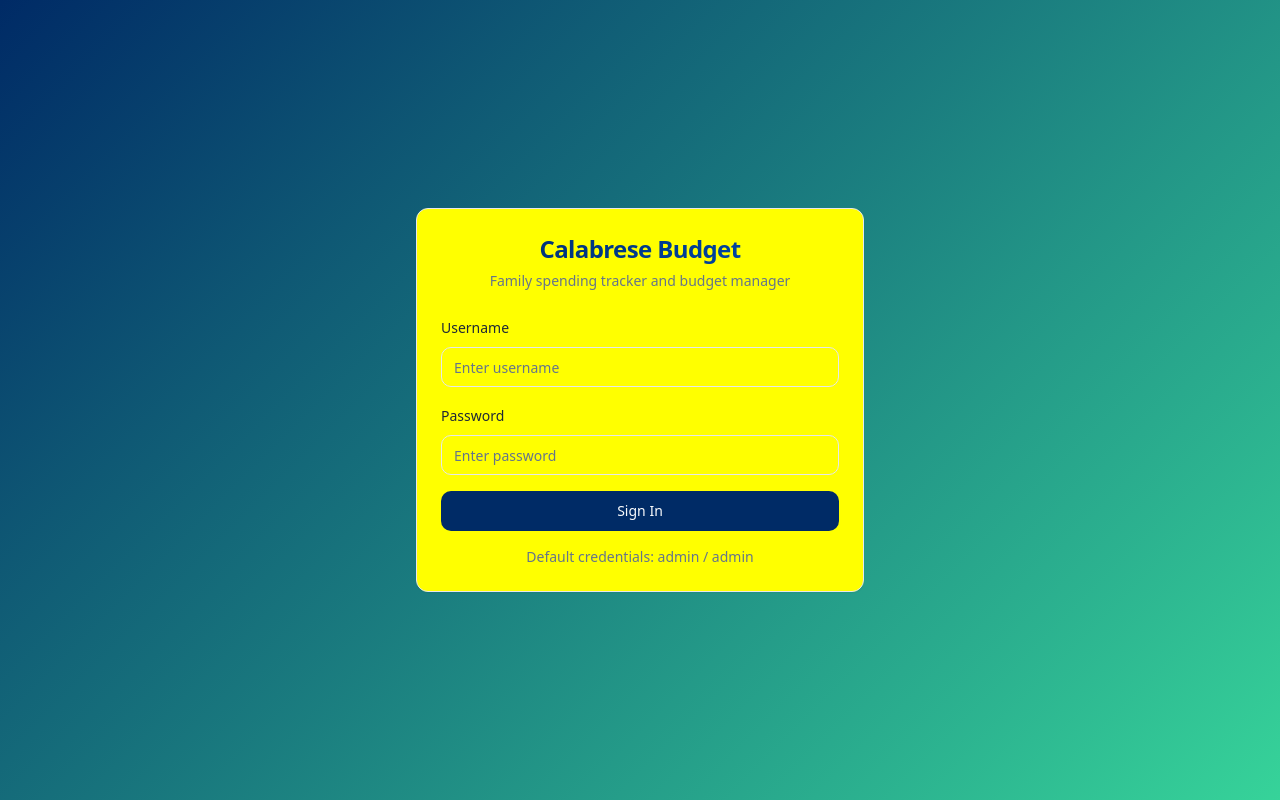
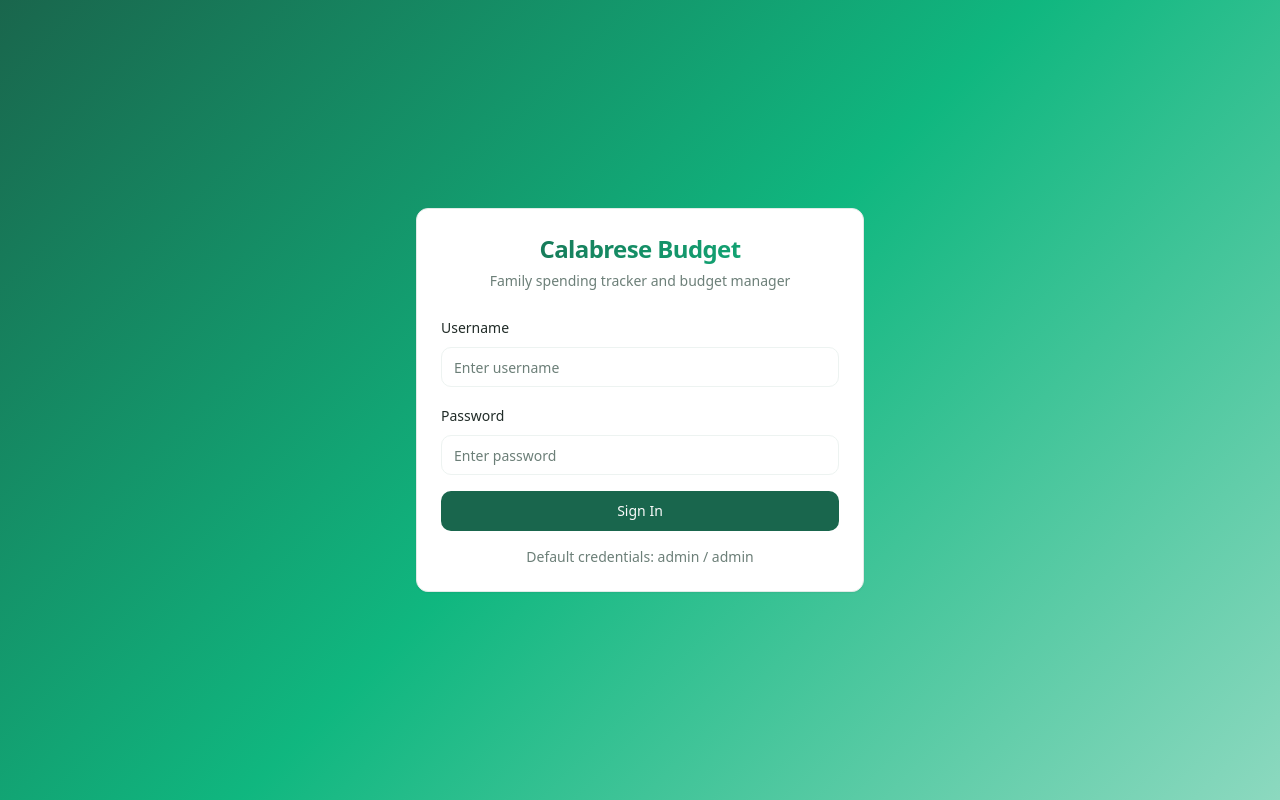
Before and after one commit to bjcalabrese/calabrese-spend-tracker, a React (Vite) app: page / in a window 1280 px wide. Built offline with nearby package versions, Linux system fonts and the light colour scheme.

Commit message:
Fix color scheme

```diff
--- a/src/index.css
+++ b/src/index.css
@@ -8,132 +8,125 @@ All colors MUST be HSL.
 
 @layer base {
   :root {
-    /* Financial App Design System - Calabrese Budget */
-    --background: 248 253 255;
-    --foreground: 215 28% 17%;
+    /* Green Financial App Design System - Calabrese Budget */
+    --background: 0 0% 100%;
+    --foreground: 160 15% 15%;
 
-    --card: 255 255 255;
-    --card-foreground: 215 28% 17%;
+    --card: 0 0% 100%;
+    --card-foreground: 160 15% 15%;
 
-    --popover: 255 255 255;
-    --popover-foreground: 215 28% 17%;
+    --popover: 0 0% 100%;
+    --popover-foreground: 160 15% 15%;
 
-    /* Deep Financial Blue */
-    --primary: 215 100% 20%;
-    --primary-foreground: 210 40% 98%;
+    /* Primary - Deep Forest Green */
+    --primary: 160 60% 25%;
+    --primary-foreground: 0 0% 98%;
 
-    /* Emerald Green for positive */
-    --secondary: 158 64% 52%;
-    --secondary-foreground: 255 255 255;
+    /* Secondary - Emerald Green */
+    --secondary: 160 84% 39%;
+    --secondary-foreground: 0 0% 100%;
 
-    --muted: 220 13% 96%;
-    --muted-foreground: 215 16% 47%;
+    --muted: 160 10% 95%;
+    --muted-foreground: 160 8% 46%;
 
-    /* Warm Orange for warnings */
-    --accent: 25 95% 53%;
-    --accent-foreground: 255 255 255;
+    /* Accent - Mint Green */
+    --accent: 160 50% 70%;
+    --accent-foreground: 160 60% 15%;
 
     /* Red for negative/overspending */
     --destructive: 0 84% 60%;
-    --destructive-foreground: 255 255 255;
+    --destructive-foreground: 0 0% 98%;
 
-    /* Success Green */
+    /* Success - Bright Green */
     --success: 142 76% 36%;
-    --success-foreground: 255 255 255;
+    --success-foreground: 0 0% 98%;
 
-    /* Warning Orange */
-    --warning: 38 92% 50%;
-    --warning-foreground: 255 255 255;
+    /* Warning - Sage Green */
+    --warning: 85 30% 50%;
+    --warning-foreground: 0 0% 98%;
 
-    --border: 220 13% 91%;
-    --input: 220 13% 91%;
-    --ring: 215 100% 20%;
+    --border: 160 20% 90%;
+    --input: 160 20% 94%;
+    --ring: 160 60% 25%;
 
     --radius: 0.75rem;
 
-    /* Custom Financial Gradients */
-    --gradient-financial: linear-gradient(135deg, hsl(215 100% 20%) 0%, hsl(215 100% 35%) 100%);
-    --gradient-success: linear-gradient(135deg, hsl(142 76% 36%) 0%, hsl(158 64% 52%) 100%);
-    --gradient-warning: linear-gradient(135deg, hsl(38 92% 50%) 0%, hsl(25 95% 53%) 100%);
-    --gradient-hero: linear-gradient(135deg, hsl(215 100% 20%) 0%, hsl(158 64% 52%) 100%);
+    /* Custom Green Financial Gradients */
+    --gradient-financial: linear-gradient(135deg, hsl(160 60% 25%) 0%, hsl(160 84% 39%) 100%);
+    --gradient-success: linear-gradient(135deg, hsl(142 76% 36%) 0%, hsl(160 84% 39%) 100%);
+    --gradient-warning: linear-gradient(135deg, hsl(85 30% 50%) 0%, hsl(160 50% 70%) 100%);
+    --gradient-hero: linear-gradient(135deg, hsl(160 60% 25%) 0%, hsl(160 84% 39%) 50%, hsl(160 50% 70%) 100%);
 
     /* Shadows */
-    --shadow-financial: 0 4px 24px -4px hsl(215 100% 20% / 0.15);
-    --shadow-card: 0 2px 12px -4px hsl(215 28% 17% / 0.08);
-    --shadow-hover: 0 8px 32px -8px hsl(215 100% 20% / 0.25);
+    --shadow-financial: 0 4px 24px -4px hsl(160 60% 25% / 0.15);
+    --shadow-card: 0 2px 12px -4px hsl(160 15% 15% / 0.08);
+    --shadow-hover: 0 8px 32px -8px hsl(160 60% 25% / 0.25);
 
     /* Animation */
     --transition-smooth: all 0.3s cubic-bezier(0.4, 0, 0.2, 1);
 
-    --sidebar-background: 0 0% 98%;
-
-    --sidebar-foreground: 240 5.3% 26.1%;
-
-    --sidebar-primary: 240 5.9% 10%;
-
+    --sidebar-background: 160 10% 98%;
+    --sidebar-foreground: 160 15% 15%;
+    --sidebar-primary: 160 60% 25%;
     --sidebar-primary-foreground: 0 0% 98%;
-
-    --sidebar-accent: 240 4.8% 95.9%;
-
-    --sidebar-accent-foreground: 240 5.9% 10%;
-
-    --sidebar-border: 220 13% 91%;
-
-    --sidebar-ring: 217.2 91.2% 59.8%;
+    --sidebar-accent: 160 10% 95%;
+    --sidebar-accent-foreground: 160 60% 25%;
+    --sidebar-border: 160 20% 90%;
+    --sidebar-ring: 160 84% 39%;
   }
 
   .dark {
-    --background: 215 28% 8%;
-    --foreground: 210 40% 98%;
+    --background: 160 20% 8%;
+    --foreground: 160 10% 95%;
 
-    --card: 215 28% 12%;
-    --card-foreground: 210 40% 98%;
+    --card: 160 15% 12%;
+    --card-foreground: 160 10% 95%;
 
-    --popover: 215 28% 12%;
-    --popover-foreground: 210 40% 98%;
+    --popover: 160 15% 12%;
+    --popover-foreground: 160 10% 95%;
 
-    --primary: 158 64% 52%;
-    --primary-foreground: 215 28% 8%;
+    --primary: 160 84% 39%;
+    --primary-foreground: 160 20% 8%;
 
-    --secondary: 215 100% 35%;
-    --secondary-foreground: 210 40% 98%;
+    --secondary: 160 60% 25%;
+    --secondary-foreground: 160 10% 95%;
 
-    --muted: 215 28% 16%;
-    --muted-foreground: 215 16% 65%;
+    --muted: 160 15% 16%;
+    --muted-foreground: 160 10% 65%;
 
-    --accent: 25 95% 53%;
-    --accent-foreground: 215 28% 8%;
+    --accent: 160 50% 70%;
+    --accent-foreground: 160 20% 8%;
 
     --destructive: 0 84% 60%;
-    --destructive-foreground: 210 40% 98%;
+    --destructive-foreground: 160 10% 95%;
 
     --success: 142 76% 36%;
-    --success-foreground: 210 40% 98%;
+    --success-foreground: 160 10% 95%;
 
-    --warning: 38 92% 50%;
-    --warning-foreground: 215 28% 8%;
+    --warning: 85 30% 50%;
+    --warning-foreground: 160 10% 95%;
 
-    --border: 215 28% 20%;
-    --input: 215 28% 20%;
-    --ring: 158 64% 52%;
+    --border: 160 15% 20%;
+    --input: 160 15% 20%;
+    --ring: 160 84% 39%;
 
-    /* Dark mode gradients */
-    --gradient-financial: linear-gradient(135deg, hsl(215 28% 12%) 0%, hsl(215 100% 20%) 100%);
-    --gradient-success: linear-gradient(135deg, hsl(142 76% 36%) 0%, hsl(158 64% 52%) 100%);
-    --gradient-warning: linear-gradient(135deg, hsl(38 92% 50%) 0%, hsl(25 95% 53%) 100%);
-    --gradient-hero: linear-gradient(135deg, hsl(215 28% 12%) 0%, hsl(158 64% 52%) 100%);
+    /* Dark mode green gradients */
+    --gradient-financial: linear-gradient(135deg, hsl(160 15% 12%) 0%, hsl(160 60% 25%) 100%);
+    --gradient-success: linear-gradient(135deg, hsl(142 76% 36%) 0%, hsl(160 84% 39%) 100%);
+    --gradient-warning: linear-gradient(135deg, hsl(85 30% 50%) 0%, hsl(160 50% 70%) 100%);
+    --gradient-hero: linear-gradient(135deg, hsl(160 15% 12%) 0%, hsl(160 60% 25%) 50%, hsl(160 84% 39%) 100%);
 
     --shadow-financial: 0 4px 24px -4px hsl(0 0% 0% / 0.3);
     --shadow-card: 0 2px 12px -4px hsl(0 0% 0% / 0.2);
     --shadow-hover: 0 8px 32px -8px hsl(0 0% 0% / 0.4);
-    --sidebar-background: 240 5.9% 10%;
-    --sidebar-foreground: 240 4.8% 95.9%;
-    --sidebar-primary: 224.3 76.3% 48%;
-    --sidebar-primary-foreground: 0 0% 100%;
-    --sidebar-accent: 240 3.7% 15.9%;
-    --sidebar-accent-foreground: 240 4.8% 95.9%;
-    --sidebar-border: 240 3.7% 15.9%;
-    --sidebar-ring: 217.2 91.2% 59.8%;
+    --sidebar-background: 160 20% 10%;
+    --sidebar-foreground: 160 10% 95%;
+    --sidebar-primary: 160 84% 39%;
+    --sidebar-primary-foreground: 160 20% 8%;
+    --sidebar-accent: 160 15% 16%;
+    --sidebar-accent-foreground: 160 10% 95%;
+    --sidebar-border: 160 15% 20%;
+    --sidebar-ring: 160 84% 39%;
   }
 }
 
```
